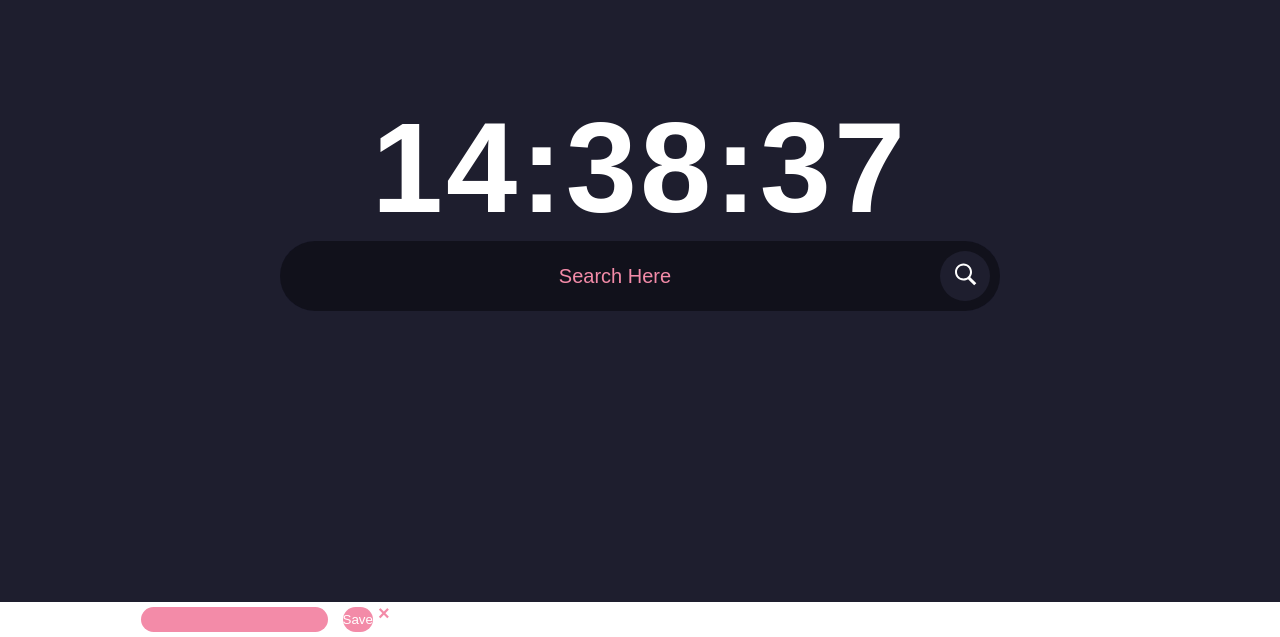
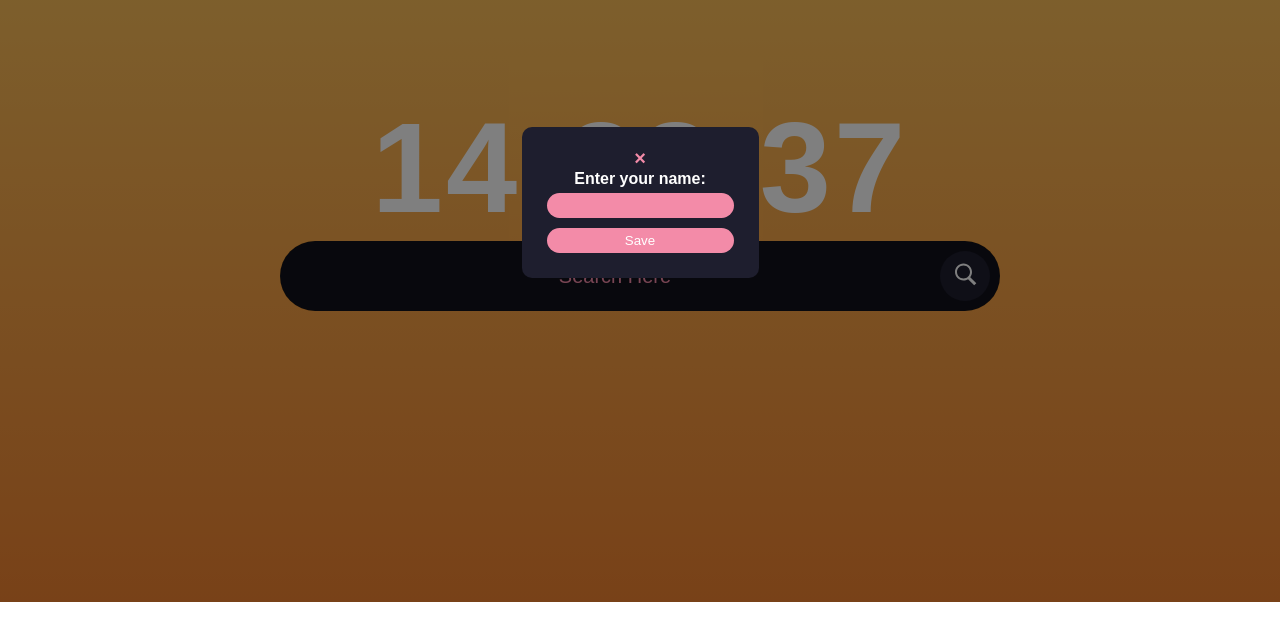
Before and after one commit to ooexiaoo/Homepage, a plain HTML site: page index.html in a window 1280 px wide. Shown: the part 198-835 px from the top of the page. After the commit the page ends 800 px from the top, so only its background shows below. Drawn offline with Linux system fonts and the light colour scheme.

Commit message:
bg changes

```diff
--- a/style.css
+++ b/style.css
@@ -23,9 +23,12 @@
     align-items: center;
     justify-content: center;
     min-height: 100vh;
-    background-color: #1e1e2e;
+    /* background-color: #1e1e2e; */
     /* Set position:relative for the pseudo-elements to be positioned relative to .bg-img */
     position: relative;
+    background: #F28430 -webkit-gradient(linear, left top, left bottom, from(#FFD266), to(#F28430)) no-repeat bottom;
+    background-size: 150%;
+    -webkit-transition: background-position 0.5s linear;
 }
 
 .bg-img h1{
@@ -91,7 +94,7 @@
 
 /* Add styles for the modal */
 
-/* .modal {
+.modal {
     display: none;
     position: fixed;
     top: 0;
@@ -111,7 +114,7 @@
     padding: 20px;
     border-radius: 10px;
     text-align: center;
-  } */
+  }
 
   .close {
     color: #f38ba8;
```
